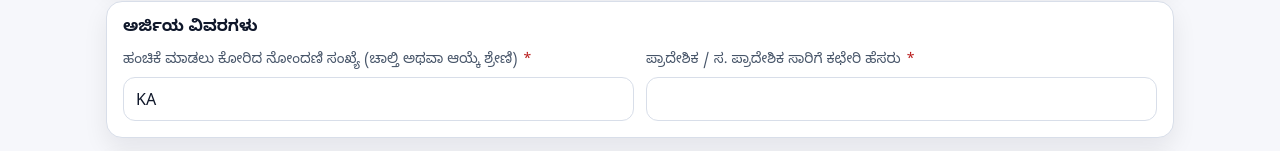
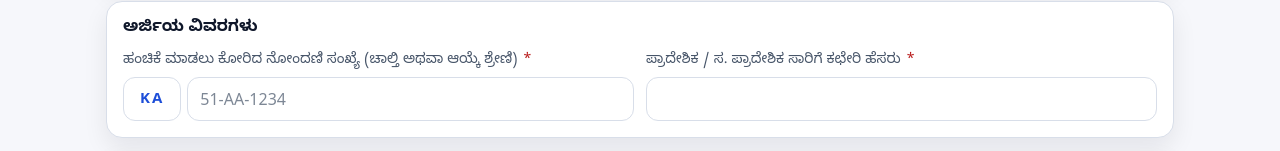
Before and after one commit to propagetech/rto, a React (Vite) app: page / in a window 1280 px wide. Shown: the part 920-1071 px from the top of the page. Built offline with nearby package versions, Linux system fonts and the light colour scheme.

Commit message:
Refactor registration number input in App component to include a prefix display. Update REG_NUMBER_PREFIX and REG_NUMBER_PLACEHOLDER for consistency. Enhance PDF generation to format registration numbers correctly. Introduce new styles for registration number input layout.

```diff
--- a/src/App.jsx
+++ b/src/App.jsx
@@ -6,6 +6,7 @@ import {
   getUiLabels,
   INITIAL_FORM,
   REG_NUMBER_PLACEHOLDER,
+  REG_NUMBER_PREFIX,
   RELATION_OPTIONS,
   REQUIRED_FIELDS,
   UPPERCASE_FIELDS,
@@ -345,6 +346,8 @@ export default function App() {
                 <label htmlFor="requestedRegNumber">
                   {ui.requestedRegNumber} <span className="req">*</span>
                 </label>
+                <div className="reg-number-group">
+                  <span className="reg-number-group__prefix">{REG_NUMBER_PREFIX}</span>
                   <input
                     id="requestedRegNumber"
                     type="text"
@@ -353,6 +356,7 @@ export default function App() {
                     onChange={update("requestedRegNumber")}
                     required
                   />
+                </div>
               </div>
 
               <div className="field">
--- a/src/labels.js
+++ b/src/labels.js
@@ -180,8 +180,17 @@ export const AMOUNT_OPTIONS = [
   { value: "75000", label: "75,000" }
 ];
 
-export const REG_NUMBER_PREFIX = "KA ";
-export const REG_NUMBER_PLACEHOLDER = "KA 01 AB 1234";
+export const REG_NUMBER_PREFIX = "KA";
+export const REG_NUMBER_PLACEHOLDER = "51-AA-1234";
+
+export function regNumberForPdf(rest) {
+  const cleaned = String(rest || "")
+    .trim()
+    .replace(/\s+/g, "-")
+    .replace(/-+/g, "-")
+    .replace(/^-+|-+$/g, "");
+  return cleaned ? `${REG_NUMBER_PREFIX}-${cleaned}` : "";
+}
 
 export const UPPERCASE_FIELDS = new Set([
   "applicantName",
@@ -209,7 +218,7 @@ export const INITIAL_FORM = {
   addressLine3: "",
   phone: "",
   email: "",
-  requestedRegNumber: "KA ",
+  requestedRegNumber: "",
   rtoOfficeName: "",
   docForm21: false,
   docForm23: false,
--- a/src/pdf/PdfTemplate.jsx
+++ b/src/pdf/PdfTemplate.jsx
@@ -1,5 +1,5 @@
 import { forwardRef } from "react";
-import { LABELS, placeForPdf } from "../labels.js";
+import { LABELS, placeForPdf, regNumberForPdf } from "../labels.js";
 
 function valueOrBlank(v) {
   const s = String(v ?? "").trim();
@@ -7,15 +7,12 @@ function valueOrBlank(v) {
 }
 
 const PdfTemplate = forwardRef(function PdfTemplate({ form }, ref) {
-  const rel =
-    form.relationType && form.relationName
-      ? `${form.relationType} ${form.relationName}`
-      : form.relationName || "";
-
   const vehicleClassDisplay =
     form.vehicleClass === "OTH" && form.vehicleClassOther
       ? form.vehicleClassOther
       : form.vehicleClass;
+
+  const requestedRegNumberDisplay = regNumberForPdf(form.requestedRegNumber);
 
   return (
     <div ref={ref} className="pdf-doc">
@@ -38,7 +35,7 @@ const PdfTemplate = forwardRef(function PdfTemplate({ form }, ref) {
 
       <div className="pdf-fields">
         <FieldRow no="1" label={LABELS.applicantName} value={form.applicantName} />
-        <FieldRow label={LABELS.relationType} value={rel} indent />
+        <RelationRow selected={form.relationType} name={form.relationName} />
 
         <FieldRow no="2" label={LABELS.address} value={valueOrBlank(form.addressLine1)} />
         <FieldRow value={valueOrBlank(form.addressLine2)} indent blank />
@@ -46,7 +43,7 @@ const PdfTemplate = forwardRef(function PdfTemplate({ form }, ref) {
 
         <FieldRow no="3" label={LABELS.phone} value={form.phone} />
         <FieldRow no="4" label={LABELS.email} value={form.email} />
-        <FieldRow no="5" label={LABELS.requestedRegNumber} value={form.requestedRegNumber} bigValue />
+        <FieldRow no="5" label={LABELS.requestedRegNumber} value={requestedRegNumberDisplay} bigValue />
         <FieldRow no="6" label={LABELS.rtoOfficeName} value={form.rtoOfficeName} />
 
         <div className="pdf-doc-row">
@@ -116,6 +113,29 @@ const PdfTemplate = forwardRef(function PdfTemplate({ form }, ref) {
   );
 });
 
+function RelationRow({ selected, name }) {
+  const opts = ["S/o", "W/o", "D/o"];
+  return (
+    <div className="pdf-field-row pdf-field-row--indent">
+      <div className="pdf-field-row__no" />
+      <div className="pdf-field-row__label pdf-relation">
+        {opts.map((opt, i) => (
+          <span key={opt}>
+            <span className={selected && opt === selected ? "pdf-relation__picked" : selected ? "pdf-relation__struck" : ""}>
+              {opt}
+            </span>
+            {i < opts.length - 1 ? <span className="pdf-relation__sep"> / </span> : null}
+          </span>
+        ))}
+      </div>
+      <div className="pdf-field-row__colon">:</div>
+      <div className="pdf-field-row__value">
+        <span className="pdf-field-row__valueText">{valueOrBlank(name)}</span>
+      </div>
+    </div>
+  );
+}
+
 function FieldRow({ no, label, value, indent, blank, bigValue }) {
   return (
     <div className={`pdf-field-row ${indent ? "pdf-field-row--indent" : ""}`}>
--- a/src/pdf/pdf-template.css
+++ b/src/pdf/pdf-template.css
@@ -88,12 +88,31 @@
 
 .pdf-field-row__valueText {
   font-family: ui-sans-serif, system-ui, -apple-system, "Segoe UI", Roboto, Helvetica, Arial;
+  font-size: 20px;
+  font-weight: 600;
+  line-height: 1.2;
 }
 
 .pdf-field-row__valueText--big {
-  font-size: 18px;
+  font-size: 36px;
   font-weight: 800;
-  letter-spacing: 0.5px;
+  letter-spacing: 1px;
+  line-height: 1.1;
+}
+
+.pdf-relation__picked {
+  font-weight: 800;
+  font-size: 16px;
+}
+
+.pdf-relation__struck {
+  text-decoration: line-through;
+  color: #888;
+}
+
+.pdf-relation__sep {
+  color: #555;
+  margin: 0 2px;
 }
 
 .pdf-doc-row {
@@ -160,6 +179,8 @@
 
 .pdf-table td {
   font-family: ui-sans-serif, system-ui, -apple-system, "Segoe UI", Roboto, Helvetica, Arial;
+  font-size: 18px;
+  font-weight: 600;
 }
 
 .pdf-declaration {
@@ -193,6 +214,8 @@
 .pdf-footer__value {
   margin-left: 4px;
   font-family: "Noto Sans Kannada", ui-sans-serif, system-ui, -apple-system, "Segoe UI", Roboto, Helvetica, Arial;
+  font-size: 20px;
+  font-weight: 600;
 }
 
 .pdf-footer__sig {
--- a/src/styles.css
+++ b/src/styles.css
@@ -191,6 +191,33 @@ body {
   text-transform: uppercase;
 }
 
+.reg-number-group {
+  display: flex;
+  align-items: stretch;
+  gap: 6px;
+}
+
+.reg-number-group__prefix {
+  display: inline-flex;
+  align-items: center;
+  justify-content: center;
+  padding: 0 16px;
+  min-width: 56px;
+  border: 1px solid var(--border);
+  border-radius: 12px;
+  background: var(--card);
+  font-weight: 800;
+  font-size: 15px;
+  letter-spacing: 2px;
+  color: var(--primary);
+  user-select: none;
+}
+
+.reg-number-group input {
+  flex: 1;
+  min-width: 0;
+}
+
 .field input:focus,
 .field select:focus {
   outline: 2px solid var(--primary);
```
Lines whose indentation alone changed are shown as unchanged.
